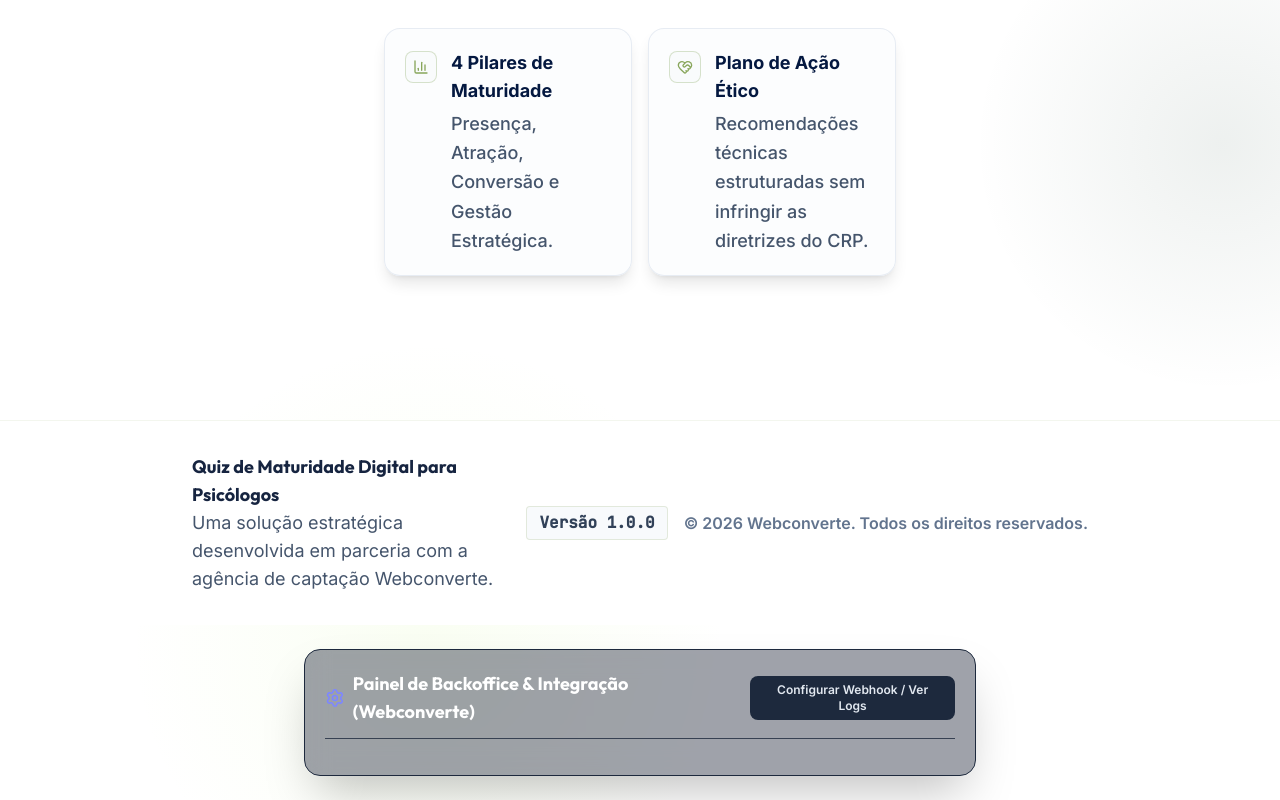
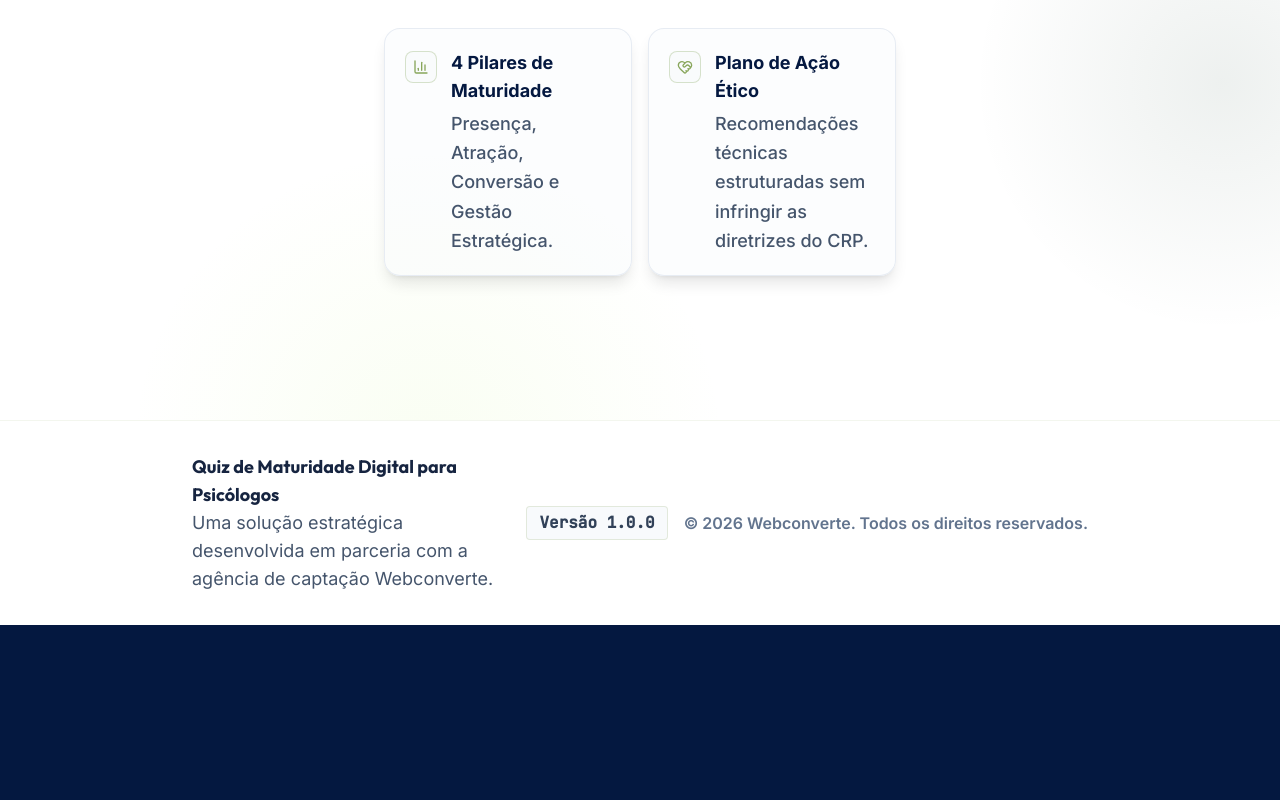
Before and after one commit to webconverte/maturidadedigital-psicologia, a React (Vite) app: page / in a window 1280 px wide. Shown: the part 594-1394 px from the top of the page. After the commit the page ends 1219 px from the top, so only its background shows below. Built offline with nearby package versions, Linux system fonts and the light colour scheme.

Commit message:
feat: hardcode webhook URL and remove dev settings
Remove dynamic webhook configuration and developer settings widget to simplify the production lead submission process.

```diff
--- a/src/App.tsx
+++ b/src/App.tsx
@@ -3,7 +3,6 @@ import {
   QUESTIONS,
   PERSONAS
 } from './data/questions';
-import { DeveloperSettings } from './components/DeveloperSettings';
 import {
   AnswerOption,
   QuizScores,
@@ -218,8 +217,8 @@ export default function App() {
     try {
       setSubmitting(true);
 
-      // Get customized localstorage webhook URL if saved
-      const customWebhookUrl = localStorage.getItem('webconverte_webhook_url') || import.meta.env.VITE_MAKE_WEBHOOK_URL;
+      // Hardcoded Make Webhook URL
+      const customWebhookUrl = "https://hook.us2.make.com/khm84uu7jkytw1cxdpgn6mpq2ohvkujg";
 
       // Detailed text of answers as a single string for Make/Spreadsheets
       let answersText = "";
@@ -921,9 +920,6 @@ export default function App() {
           </div>
         </div>
       </footer>
-
-      {/* DEVELOPER SETTINGS WIDGET */}
-      <DeveloperSettings />
     </div>
   );
 }
```
